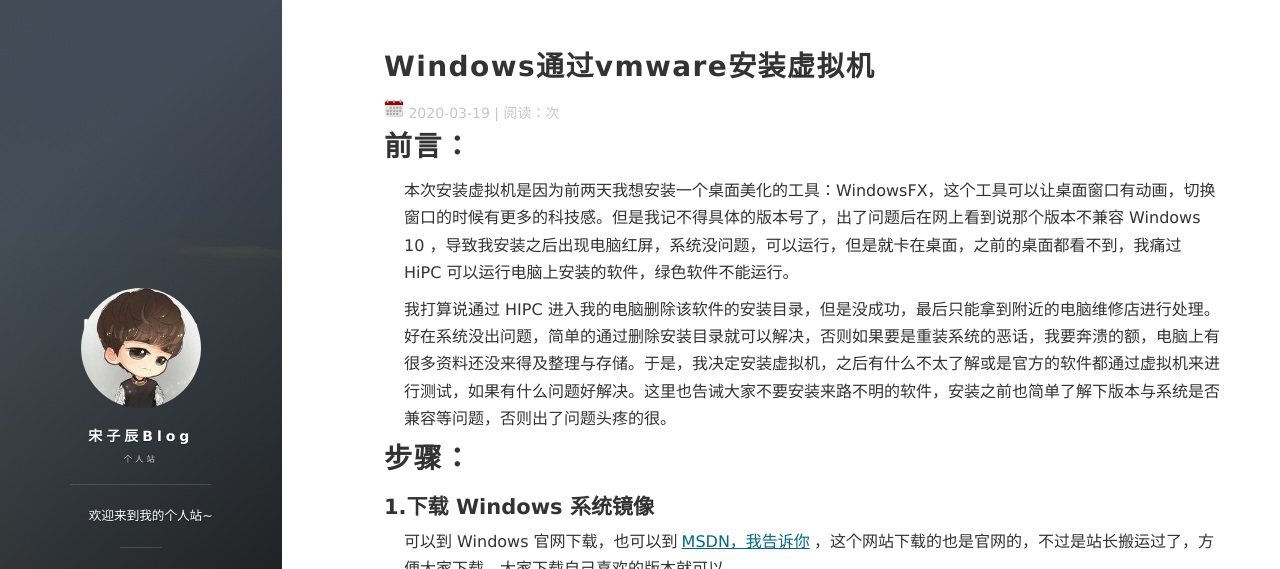
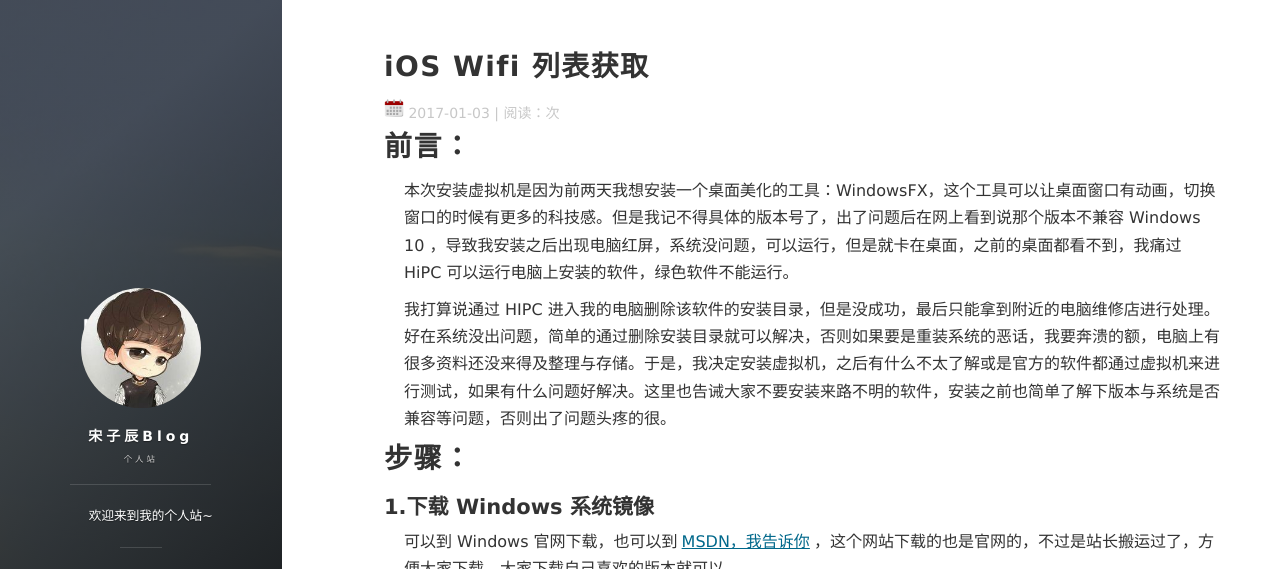
Before and after one commit to Jozix/Jozix.github.io, a Jekyll site: the page built from _posts/2020-03-19-Windows通过Vmware安装虚拟机.md, in a window 1280 px wide and 900 px high, cut to the strip 0-569 px from the top of the window. Built offline with Jekyll 4.4.1, drawn with Linux system fonts in a browser that asks for light colours; nearby versions of some CDN libraries; our own code applies the rules of GitHub Pages for plain Markdown files; comment, search, counter and statistics services are not loaded.

Commit message:
Update 2020-03-19-Windows通过Vmware安装虚拟机.md

```diff
--- a/_posts/2020-03-19-Windows通过Vmware安装虚拟机.md
+++ b/_posts/2020-03-19-Windows通过Vmware安装虚拟机.md
@@ -1,3 +1,10 @@
+---
+layout: post
+title:  iOS Wifi 列表获取
+date: 2017-01-03
+tag: windows
+---
+
 # 前言：
 
 本次安装虚拟机是因为前两天我想安装一个桌面美化的工具：WindowsFX，这个工具可以让桌面窗口有动画，切换窗口的时候有更多的科技感。但是我记不得具体的版本号了，出了问题后在网上看到说那个版本不兼容 Windows 10 ，导致我安装之后出现电脑红屏，系统没问题，可以运行，但是就卡在桌面，之前的桌面都看不到，我痛过 HiPC 可以运行电脑上安装的软件，绿色软件不能运行。
```
